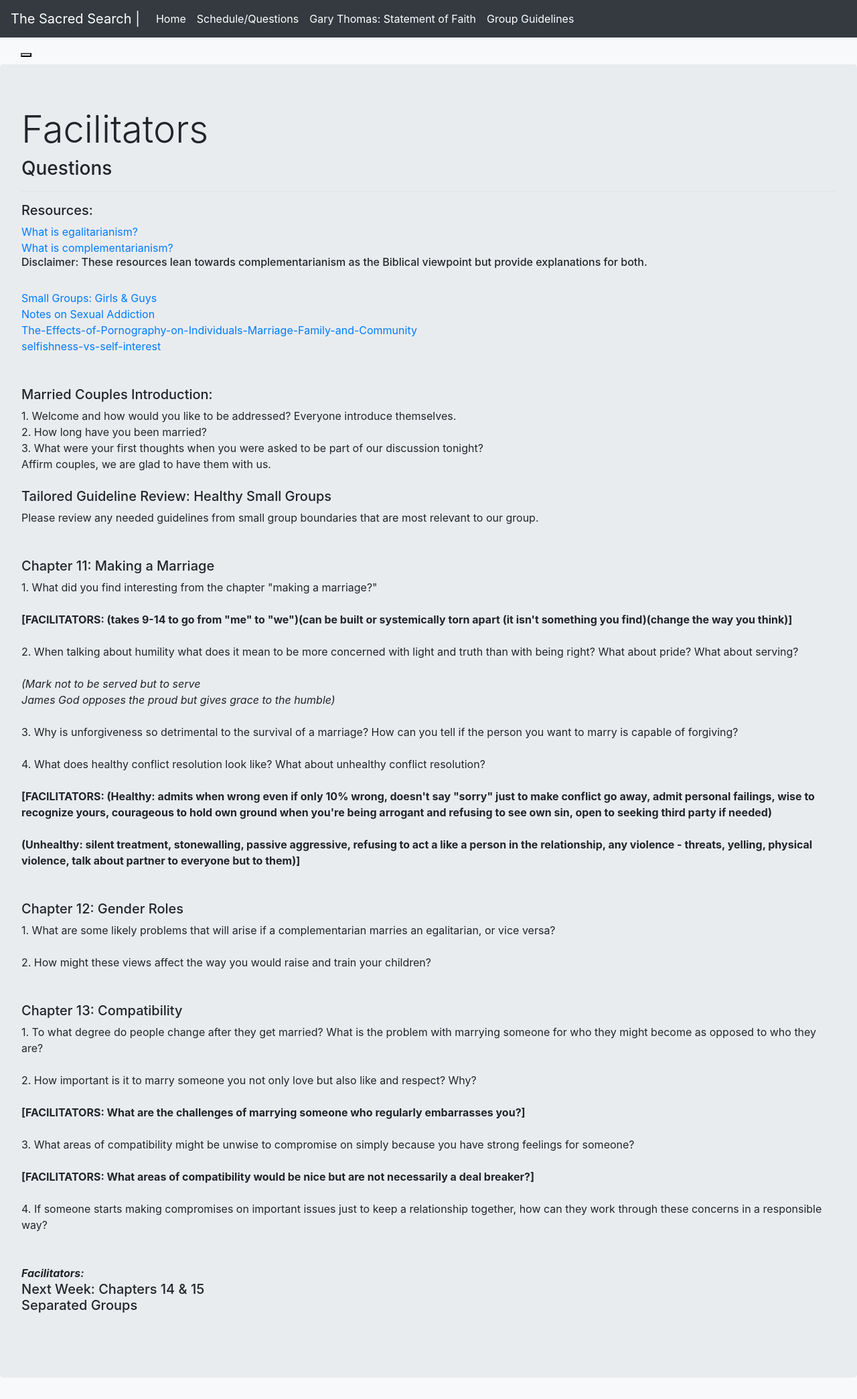
After one commit to HannahEG/sacredsearchseries, a Flask app: template app/templates/oldFacilitatorQs/facilitators11-13.html in a window 1280 px wide. The commit adds this page. Shown: the whole page at 67% size. Run offline with Flask 2, Linux system fonts and the light colour scheme; the template is opened without the code that fills it, so the values that code supplies are empty; some libraries are stand-ins or nearby versions.

Commit message:
facilitator questions

```diff
--- /dev/null
+++ b/app/templates/oldFacilitatorQs/facilitators11-13.html
@@ -0,0 +1,146 @@
+<!DOCTYPE html>
+<html lang="en">
+<head>
+    <meta charset="UTF-8">
+    <meta name="viewport" content="width=device-width, initial-scale=1.0">
+    <title>TSS: Facilitators</title>
+    <link
+        rel="stylesheet"
+        href="https://maxcdn.bootstrapcdn.com/bootstrap/4.0.0/css/bootstrap.min.css"
+        integrity="sha384-Gn5384xqQ1aoWXA+058RXPxPg6fy4IWvTNh0E263XmFcJlSAwiGgFAW/dAiS6JXm"
+        crossorigin="anonymous"
+    />
+
+</head>
+<body class="bg-light">
+    <div class="wrapper">
+        <nav class="navbar navbar-dark bg-dark navbar-expand-lg">
+            <a class="navbar-brand" href="#">
+              The Sacred Search |
+            </a>
+        <div class="collapse navbar-collapse" id="navbarCollapse">
+            <ul class="navbar-nav mr-auto">
+              <li class="nav-item active">
+                <a class="nav-link" href="https://sacredsearch.herokuapp.com/">
+                    <!-- <span data-feather="home"></span> -->
+                    Home <span class="sr-only">(current)</span></a>
+              </li>
+              <li class="nav-item active">
+                <a class="nav-link" href="https://sacredsearch.herokuapp.com/schedule">
+                    Schedule/Questions</a>
+              </li>
+              <li class="nav-item active">
+                <a class="nav-link disabled" href="https://sacredsearch.herokuapp.com/faithstatement">
+                    Gary Thomas: Statement of Faith</a>
+              </li>
+              <li class="nav-item active">
+                <a class="nav-link disabled" href="https://sacredsearch.herokuapp.com/guidelines">
+                    Group Guidelines</a>
+              </li>
+            </ul>
+          </div>
+        </nav>
+
+        <nav class="navbar navbar-inverse navbar-fixed-top">
+          <div class="container-fluid">
+            <div class="navbar-header">
+              <button type="button" class="navbar-toggle collapsed" data-toggle="collapse" data-target="#navbar" aria-expanded="false" aria-controls="navbar">
+              </button>
+            </div>
+            <div id="navbar" class="navbar-collapse collapse">
+              <ul class="nav navbar-nav navbar-right">
+                <li><a href="https://sacredsearch.herokuapp.com/">Home</a></li>
+                <li><a href="https://sacredsearch.herokuapp.com/schedule">Schedule/Questions</a></li>
+                <li><a href="https://sacredsearch.herokuapp.com/faithstatement">Gary Thomas: Faith Statement</a></li>
+                <li><a href="https://sacredsearch.herokuapp.com/guidelines">Group Guidelines</a></li>
+              </ul>
+            </div>
+          </div>
+        </nav>
+
+        <div class="jumbotron">
+            <h1 class = "display-4">Facilitators</output></h1>
+              <div class="d-flex justify-content-between flex-wrap flex-md-nowrap align-items-center pb-2 mb-3 border-bottom">
+                <h3 class="h3">Questions</h3><br>
+              </div>
+
+              <h5>Resources:</h5>
+              <a href="https://www.gotquestions.org/egalitarianism.html">What is egalitarianism?</a><br>
+              <a href="https://www.gotquestions.org/complementarianism.html">What is complementarianism?</a><br>
+              <h6>Disclaimer: These resources lean towards complementarianism as the Biblical viewpoint but provide explanations for both.</h6><br>
+              <a href="https://sacredsearch.herokuapp.com/separategroups">Small Groups: Girls & Guys</a><br>
+              <a href="https://sacredsearch.herokuapp.com/resources"> Notes on Sexual Addiction</a><br>
+              <a href="http://marri.us/wp-content/uploads/The-Effects-of-Pornography-on-Individuals-Marriage-Family-and-Community.pdf">The-Effects-of-Pornography-on-Individuals-Marriage-Family-and-Community</a><br>
+              <a href="https://www.thegospelcoalition.org/article/c-s-lewis-on-selfishness-vs-self-interest/">selfishness-vs-self-interest</a><br>
+
+              <br><br>
+              <h5>Married Couples Introduction:</h5>
+                   1. Welcome and how would you like to be addressed? Everyone introduce themselves.
+              <br> 2. How long have you been married?
+              <br> 3. What were your first thoughts when you were asked to be part of our discussion tonight?
+              <br> Affirm couples, we are glad to have them with us.
+              <br><br>
+              <h5>Tailored Guideline Review: Healthy Small Groups</h5>
+              Please review any needed guidelines from small group boundaries that are most relevant to our group.
+              <br><br><br>
+              <div><h5>Chapter 11: Making a Marriage</h5>
+
+              1. What did you find interesting from the chapter "making a marriage?"
+
+              <br><br><b>[FACILITATORS: (takes 9-14 to go from "me" to "we")(can be built or systemically torn apart (it isn't something you find)(change the way you think)]</b>
+
+              <br><br>2. When talking about humility what does it mean to be more concerned with light and truth than with being right? What about pride? What about serving?
+
+              <br><br> <i>(Mark not to be served but to serve
+
+                <br> James God opposes the proud but gives grace to the humble)</i>
+
+                <br><br>3. Why is unforgiveness so detrimental to the survival of a marriage? How can you tell if the person you want to marry is capable of forgiving?
+                <br><br>4. What does healthy conflict resolution look like? What about unhealthy conflict resolution?
+
+                <br><br><b>[FACILITATORS: (Healthy: admits when wrong even if only 10% wrong, doesn't say "sorry" just to make conflict go away, admit personal failings, wise to recognize yours, courageous to hold own ground when you're being arrogant and refusing to see own sin, open to seeking third party if needed)
+                  <br>
+                  <br>(Unhealthy: silent treatment, stonewalling, passive aggressive, refusing to act a like a person in the relationship, any violence - threats, yelling, physical violence, talk about partner to everyone but to them)]</b>
+                  <br><br><br>
+                <h5>Chapter 12: Gender Roles</h5>
+
+                1. What are some likely problems that will arise if a complementarian marries an egalitarian, or vice versa?
+                <br><br> 2. How might these views affect the way you would raise and train your children?
+                <br><br><br>
+                <h5>Chapter 13: Compatibility</h5>
+
+                1. To what degree do people change after they get married? What is the problem with marrying someone for who they might become as opposed to who they are?
+                <br><br>2. How important is it to marry someone you not only love but also like and respect? Why?
+
+                <br><br>  <b>[FACILITATORS: What are the challenges of marrying someone who regularly embarrasses you?]</b>
+
+                <br><br>3. What areas of compatibility might be unwise to compromise on simply because you have strong feelings for someone?
+
+                <br><br>  <b>[FACILITATORS: What areas of compatibility would be nice but are not necessarily a deal breaker?]</b>
+
+                <br><br>4. If someone starts making compromises on important issues just to keep a relationship together, how can they work through these concerns in a responsible way?
+
+                <br>
+
+
+        <br><br><i><b>Facilitators:
+                </i></b><br><b><h5>Next Week: Chapters 14 & 15 <br> Separated Groups</h5><br>
+
+              </div>
+        </div>
+
+
+    <!--Bootstrap core JS: Placed at end of doc so pages load faster-->
+    <script src="https://code.jquery.com/jquery-3.2.1.slim.min.js" integrity="sha384-KJ3o2DKtIkvYIK3UENzmM7KCkRr/rE9/Qpg6aAZGJwFDMVNA/GpGFF93hXpG5KkN" crossorigin="anonymous"></script>
+    <script>window.jQuery || document.write('<script src="../app/js/jquery-slim.min.js"><\/script>')</script>
+    <script src="https://cdnjs.cloudflare.com/ajax/libs/popper.js/1.12.9/umd/popper.min.js" integrity="sha384-ApNbgh9B+Y1QKtv3Rn7W3mgPxhU9K/ScQsAP7hUibX39j7fakFPskvXusvfa0b4Q" crossorigin="anonymous"></script>
+    <script src="https://maxcdn.bootstrapcdn.com/bootstrap/4.0.0/js/bootstrap.min.js" integrity="sha384-JZR6Spejh4U02d8jOt6vLEHfe/JQGiRRSQQxSfFWpi1MquVdAyjUar5+76PVCmYl" crossorigin="anonymous"></script>
+
+
+     <!-- Icons -->
+     <script src="https://unpkg.com/feather-icons/dist/feather.min.js"></script>
+     <script>
+       feather.replace()
+     </script>
+</body>
+</html>
--- a/app/templates/separategroups.html
+++ b/app/templates/separategroups.html
@@ -670,7 +670,7 @@ blockquote {
 		</details></li></ul></div> -->
 
 	<div id="b6915741-5eda-4d5c-a5ca-141060500cc3" style="width:33.333333333333336%" class="column">
-	<p id="851ac388-f85e-456e-a09b-bc841a93382f" class="">Friday&#x27;s Groups</p>
+	<p id="851ac388-f85e-456e-a09b-bc841a93382f" class=""><b>Friday&#x27;s Groups</b></p>
 	<ul id="f7e50305-e57d-40d8-bd3a-20606b0a8cbe" class="toggle">
 		<li><details close=""><summary>Amanda</summary>
 			<p id="422de006-5afe-4ed8-ad79-1b5f718fee29" class="">Erin</p>
@@ -713,7 +713,7 @@ blockquote {
 					<p id="6bac0e54-e50e-4012-8163-4d4e076fdb73" class=""></p></div>
 
 <div id="9462e230-316c-4d8b-99e5-a3fcf01240f8" style="width:33.33333333333333%" class="column">
-	<p id="4d712770-c31a-40b6-bcbf-185bc05bd123" class="">Location:</p>
+	<p id="4d712770-c31a-40b6-bcbf-185bc05bd123" class=""><b>Location:</b></p>
 	<p id="39457cb6-2f46-4a2f-b77c-dad541b700a2" class="">Brayant, Joel —&gt; behind prayer room</p>
 	<p id="32b36ee8-8a2b-49c7-abc2-85335a44abb2" class="">Leo —&gt; prayer room</p>
 	<p id="e7d5716e-4f4c-4233-b379-f33817fb9710" class="">Jackie/Monica —&gt; Couch room by storage</p>
```
Also changed, not shown: app/templates/facilitators.html (+54 -38 lines).
